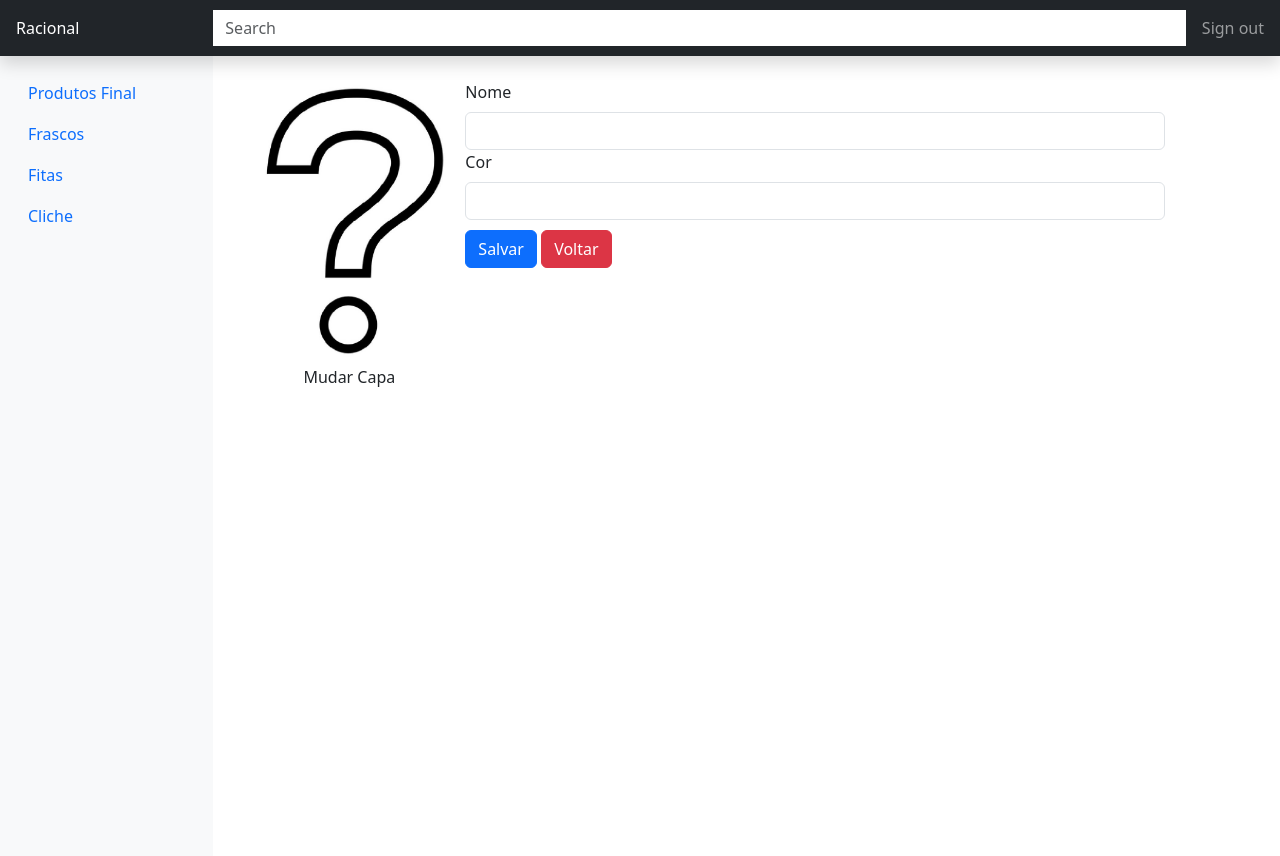
After one commit to gabriel-lacerdaa/ProjetoRacional, a Flask app: page /frascos/novo in a window 1280 px wide. The commit adds this page. Run offline with Flask 3, Linux system fonts and the light colour scheme; parts of the project's set-up code (start-up, migrations or seed data) failed here and were passed over; some libraries are stand-ins or nearby versions.

Commit message:
atualizações

```diff
--- a/app.py
+++ b/app.py
@@ -1,13 +1,16 @@
 from flask import Flask
 from flask_sqlalchemy import SQLAlchemy
+from flask_wtf.csrf import CSRFProtect
+from flask_bcrypt import Bcrypt
 
 
 app = Flask(__name__)
 app.config.from_pyfile('configs.py')
 db = SQLAlchemy(app)
-
+csrf = CSRFProtect(app)
+bcrypt = Bcrypt(app)
 
 from rotas import *
 
 if __name__ == "__main__":
-    app.run(host="localhost", debug=True)
+    app.run(debug=True)
--- /dev/null
+++ b/helpers.py
@@ -0,0 +1,8 @@
+from flask_wtf import FlaskForm
+from wtforms import StringField, validators, SubmitField
+
+
+class FormularioFrasco(FlaskForm):
+    nome = StringField('Nome', [validators.DataRequired(), validators.Length(min=5, max=255)], render_kw={'autocomplete': 'off'})
+    cor = StringField('Cor', [validators.DataRequired(), validators.Length(min=5, max=50)], render_kw={'autocomplete': 'off'})
+    salvar = SubmitField('Salvar')
--- a/rotas.py
+++ b/rotas.py
@@ -1,17 +1,68 @@
-from flask import render_template, request, session, redirect, url_for
+from flask import render_template, request, session, redirect, url_for, send_from_directory, flash
 from app import app, db
-from model import Usuarios, Produtos
+from model import Usuarios, Produtos, Frascos
 from flask_bcrypt import check_password_hash
+from helpers import FormularioFrasco
 
 
 
+# @app.route('/')
+# def index():
+#     if ("user" in session) and (session["user"] is not None):
+#         produtos = Produtos.query.order_by(Produtos.id)
+#         return render_template("produtos.html", produtos=produtos, titulo='Produtos')
+#     else:
+#         return redirect(url_for('login', proxima=url_for('index')))
+
+
+#POr enquanto essa é a raiz
 @app.route('/')
-def index():
-    # if ("user" in session) and (session["user"] is not None):
-        produtos = Produtos.query.order_by(Produtos.id)
-        return render_template("produtos.html", produtos=produtos, titulo='Produtos')
-    # else:
-    #     return redirect(url_for('login', proxima=url_for('index')))
+def allFrascos():
+    frascos = Frascos.query.order_by(Frascos.id)
+    return render_template("frascos.html", frascos=frascos, titulo='Frascos')
+
+@app.route('/frascos/novo')
+def newFrasco():
+    formFrasco = FormularioFrasco()
+    return render_template('novo_frasco.html', titulo="Novo Frasco", form=formFrasco)
+
+
+@app.route('/frasco/novo/salvar', methods=['POST'])
+def salvarFrasco():
+
+    frasco = Frascos.query.filter_by(nome=request.form["nome"]).first()
+    if frasco:
+        flash('Esse Frasco já esta cadastrado!')
+        return redirect(url_for('allFrascos'))
+    else:
+        form = FormularioFrasco(request.form)
+        if not form.validate_on_submit():
+            return redirect(url_for('newFrasco'))
+
+        frasco_imagem = request.files['arquivo']
+        if frasco_imagem.filename != 'img_padrao.jpg' and frasco_imagem.filename != '':
+            imagem_binaria = frasco_imagem.read()
+            novo_frasco = Frascos(nome=form.nome.data, cor=form.cor.data, frasco_imagem=imagem_binaria)
+        else:
+            novo_frasco = Frascos(nome=form.nome.data, cor=form.cor.data)
+        db.session.add(novo_frasco)
+        db.session.commit()
+        return redirect(url_for('allFrascos'))
+
+@app.run('/frascos/editar')
+def editarFrasco():
+    id = request.args.get(id)
+    frasco = Frascos.query.fielter_by(id=int(id)).first()
+    return render_template('editar_frasco.html', frasco=frasco)
+
+@app.run('/frascos/editar/salvar')
+def salvarEdicaoFrasco():
+    return redirect(url_for('allFrascos'))
+
+# @app.route('/frascos')
+# def allFrascos():
+#     frascos = Frascos.query.order_by(Frascos.id)
+#     return render_template("frascos.html", frascos=frascos, titulo='Frascos')
 
 @app.route('/login')
 def login():
@@ -71,3 +122,8 @@ def newProduct():
     db.session.add(produto)
     db.session.commit()
     return redirect(url_for('index'))
+
+
+@app.route('/imagem/padrao')
+def imagemPadrao():
+    return send_from_directory('IMGs', 'img_padrao.jpg')
--- /dev/null
+++ b/static/app.js
@@ -0,0 +1,20 @@
+
+//Esse bloco de codigo serve para ao fazer upload da imagem no /novo, alterar a imagem padrão pela imagem
+//fornecida pelo usuario
+document.getElementsByClassName('file-input')[0].addEventListener('change', function(e) {
+    const imagem = document.getElementsByClassName('img-padrao')[0];
+    const arquivo = e.target.files[0];
+
+    if (!arquivo.type.match('image/jpeg')) {
+      alert('Somente arquivos do tipo JPEG (.jpg) são aceitos!');
+      return;
+    }
+
+    const reader = new FileReader();
+
+    reader.onload = function(event) {
+      imagem.src = event.target.result;
+    }
+
+    reader.readAsDataURL(arquivo);
+  });
--- a/static/principal.css
+++ b/static/principal.css
@@ -4,3 +4,58 @@ html, body{
 .sidebarMenu{
     height: 100%;
 }
+
+select{
+    margin: 20px 0px;
+}
+
+figcaption {
+    text-align: center;
+    margin: 3px auto;
+}
+
+.fileContainer {
+    overflow: hidden;
+    position: relative;
+    transition-duration: 0.5s;
+    border-radius: 5px;
+}
+.fileContainer:hover{
+    background-color: #dddddd
+}
+
+.fileContainer [type=file] {
+    cursor: pointer;
+    display: block;
+    font-size: 999px;
+    filter: alpha(opacity=0);
+    min-height: 100%;
+    min-width: 100%;
+    opacity: 0;
+    position: absolute;
+    right: 0;
+    text-align: right;
+    top: 0;
+}
+
+td, th {
+    text-align: center;
+}
+
+.formularioFrasco {
+    display: flex;
+}
+
+.formularioImagem {
+    margin-right: 16px;
+    max-width: 200px;
+    max-height: 600px;
+}
+
+.buttons {
+    margin-top: 16px;
+}
+
+.inputBox {
+    width: 700px;
+}
--- /dev/null
+++ b/templates/novo_frasco.html
@@ -0,0 +1,34 @@
+{% extends 'template_principal.html' %}
+{% block conteudo %}
+<div class="container">
+    <form method="post" action="{{ url_for('salvarFrasco') }}" class="conteiner formularioFrasco" enctype="multipart/form-data">
+
+        <figure class="img thumbnail col-md-4 formularioImagem">
+            <img class="img-fluid img-padrao" src="{{ url_for('imagemPadrao') }}">
+            <figcaption>
+              <label class="fileContainer">
+                Mudar Capa
+                <input class="file-input" type="file" name="arquivo" accept=".jpg">
+              </label>
+            </figcaption>
+          </figure>
+
+        <fieldset>
+            {{ form.csrf_token() }}
+            <div class="form-group inputBox">
+              {{ form.nome.label(class="form-label") }}
+              {{ form.nome(class="form-control") }}
+            </div>
+            <div class="form-group inputBox">
+              {{ form.cor.label(class="form-label") }}
+              {{ form.cor(class="form-control") }}
+            </div>
+            <div style="margin-top: 10px;">
+              {{ form.salvar(class="btn btn-primary") }}
+              <a class="btn btn-danger" href="{{ url_for('allFrascos') }}">Voltar</a>
+            </div>
+          </fieldset>
+    </form>
+</div>
+
+{% endblock %}
--- a/templates/produtos.html
+++ b/templates/produtos.html
@@ -21,7 +21,7 @@
           <td>{{ produto.descricao }}</td>
           <td>
             <a href="{{ url_for('edit', id=produto.id) }}" type="button" class="btn btn-outline-primary">Editar</a>
-            <a type="button" class="btn btn-outline-info">Deletar</a>
+            <a href="{{ url_for('delete', id=produto.id) }}" type="button" class="btn btn-outline-info">Deletar</a>
           </td>
         </tr>
         {% endfor %}
--- a/templates/template_principal.html
+++ b/templates/template_principal.html
@@ -19,27 +19,55 @@
     </div>
   </header>
 
+    <!-- Esse trecho de codigo serve para aparecer a mensagem de flash do flask -->
+  <!-- https://flask.palletsprojects.com/en/2.0.x/patterns/flashing/  documentação da mensagem flash -->
+  {% with messages = get_flashed_messages() %}
+    {% if messages %}
+        <ul id="messages" class="list-unstyled">
+        {% for message in messages %}
+            <li class="alert alert-success">{{ message }}</li>
+        {% endfor %}
+        </ul>
+        <script>
+            // Função para remover a mensagem de flash após alguns segundos
+            setTimeout(function() {
+                var messages = document.getElementById("messages");
+                if (messages) {
+                    messages.style.display = "none";
+                }
+            }, 5000); // 5000 milissegundos = 5 segundos
+        </script>
+    {% endif %}
+  {% endwith %}
+
+
   <div class="container-fluid">
     <div class="row">
-      <nav id="sidebarMenu" class="col-md-3 col-lg-2 d-md-block bg-body-tertiary sidebar collapse">
+      <nav id="sidebarMenu" class="col-md-3 col-lg-2 d-md-block bg-body-tertiary sidebar collapse vh-100">
         <div class="position-sticky pt-3 sidebar-sticky">
           <ul class="nav flex-column">
             <li class="nav-item">
               <a class="nav-link active" aria-current="page" href="#">
                 <span data-feather="home" class="align-text-bottom"></span>
-                Produtos
+                Produtos Final
               </a>
             </li>
             <li class="nav-item">
-              <a class="nav-link" href="#">
+              <a class="nav-link" href="{{ url_for('allFrascos') }}">
                 <span data-feather="file" class="align-text-bottom"></span>
-                Em desevolvimento
+                Frascos
               </a>
             </li>
             <li class="nav-item">
               <a class="nav-link" href="#">
                 <span data-feather="shopping-cart" class="align-text-bottom"></span>
-                Em desevolvimento
+                Fitas
+              </a>
+            </li>
+            <li class="nav-item">
+              <a class="nav-link" href="#">
+                <span data-feather="shopping-cart" class="align-text-bottom"></span>
+                Cliche
               </a>
             </li>
 
@@ -49,17 +77,11 @@
               <span data-feather="plus-circle" class="align-text-bottom"></span>
             </a>
           </h6> -->
-            <li class="nav-item">
-              <a class="nav-link" href="#">
-                <span data-feather="file-text" class="align-text-bottom"></span>
-                Em desevolvimento
-              </a>
-            </li>
         </div>
       </nav>
 
 
-      <main class="col-md-9 ms-sm-auto col-lg-10 px-md-4">
+      <main class="col-md-9 ms-sm-auto col-lg-10 px-md-4 mt-4">
         {% block conteudo %}
 
         {% endblock %}
@@ -69,5 +91,6 @@
     </div>
   </div>
 <script src="https://cdn.jsdelivr.net/npm/bootstrap@5.3.0-alpha3/dist/js/bootstrap.bundle.min.js" integrity="sha384-ENjdO4Dr2bkBIFxQpeoTz1HIcje39Wm4jDKdf19U8gI4ddQ3GYNS7NTKfAdVQSZe" crossorigin="anonymous"></script>
+<script src="{{ url_for('static', filename='app.js') }}"></script>
 </body>
 </html>
```
Also changed, not shown: criar_banco.py (+26 -6 lines), model.py (+7 -0 lines), templates/editar_frasco.html (added, +35 -0 lines), templates/frascos.html (added, +32 -0 lines), templates/novo.html (+11 -1 lines), IMGs/img_padrao.jpg (added), 1 other file.
